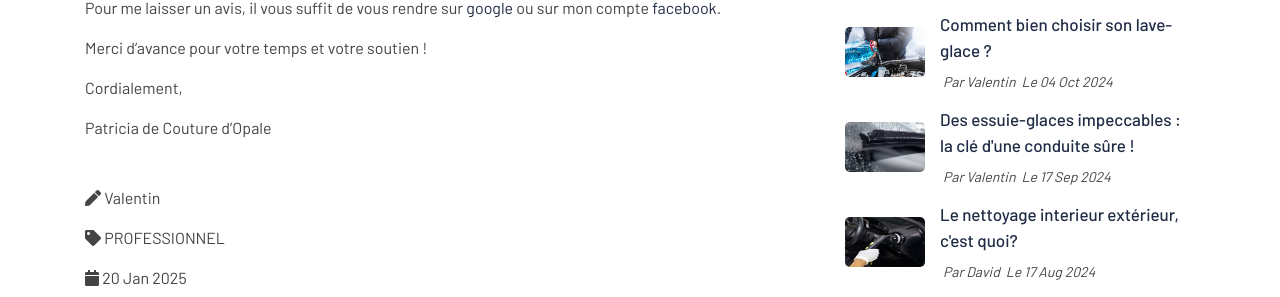
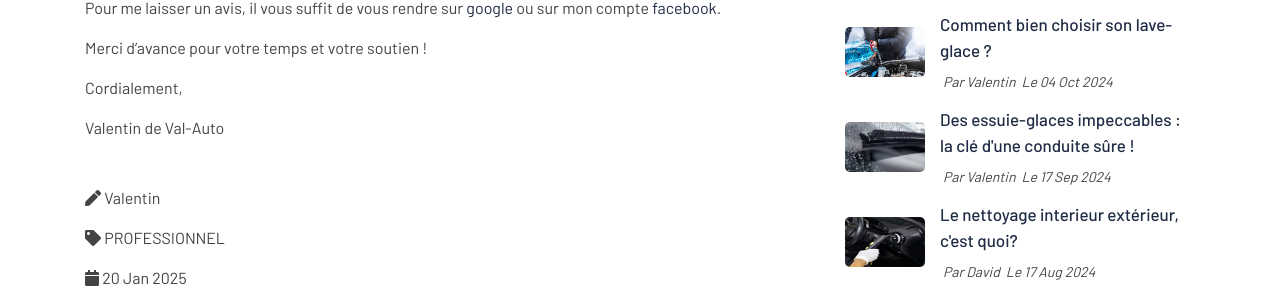
Before and after one commit to Bruvrydavid/valauto, a Jekyll site: the page built from _posts/2025-01-20-Votre avis compte beaucoup pour Val auto.markdown, in a window 1280 px wide and 900 px high, scrolled down 1174 px. Shown: the part 121-418 px from the top of the window. Built offline with Jekyll 4.4.1, drawn with Linux system fonts in a browser that asks for light colours; nearby versions of some CDN libraries.

Commit message:
update poste 20250120

```diff
--- a/_data/base.yml
+++ b/_data/base.yml
@@ -2,6 +2,8 @@ title: Val-Auto
 titlepart1: Val
 titlepart2: -Auto
 responsable: Valentin Bignot
+prenom: Valentin
+nom: Bignot
 siren: 892974775
 siret: 89297477500017
 adresse: 64, Boulevard de la liberté
--- a/_posts/2025-01-20-Votre avis compte beaucoup pour Val auto.markdown
+++ b/_posts/2025-01-20-Votre avis compte beaucoup pour Val auto.markdown
@@ -19,4 +19,4 @@ Merci d'avance pour votre temps et votre soutien !
 
 Cordialement,
 
-Patricia de Couture d'Opale
+{{ site.data.base.prenom }} de {{ site.data.base.title }}
```
